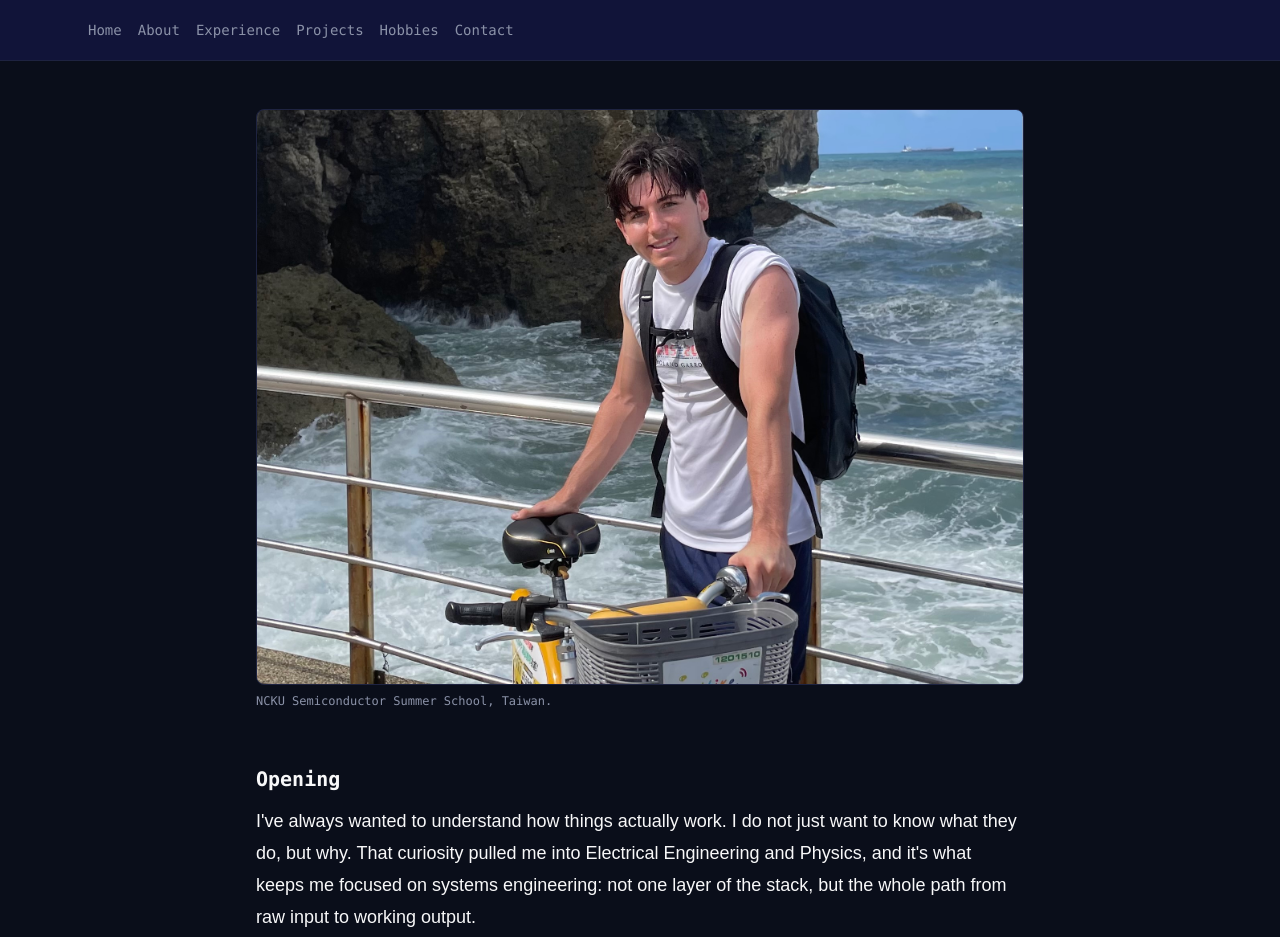
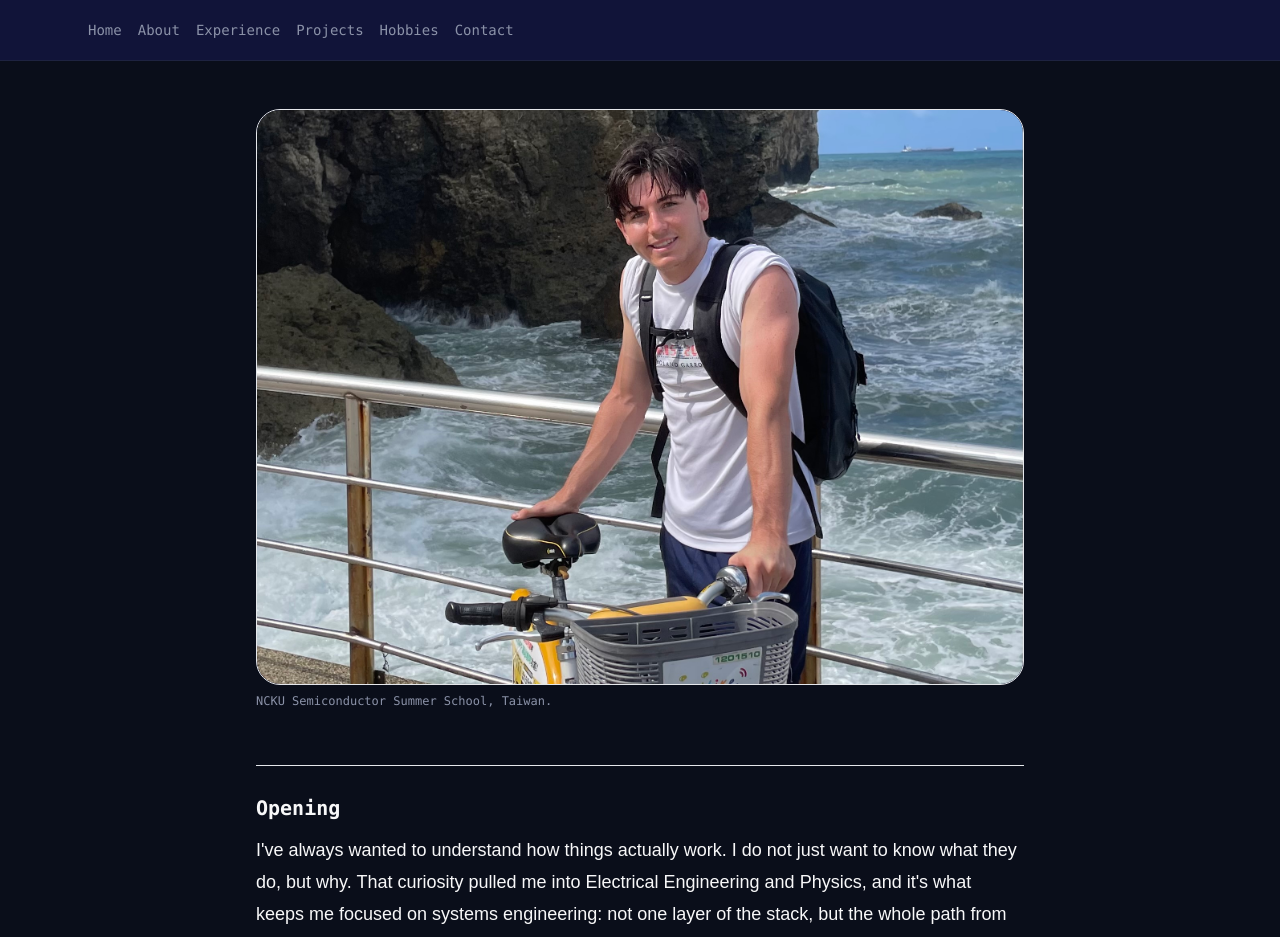
Before and after one commit to Zachary-Levesque/Portfolio, a Next.js app: page /about in a window 1280 px wide. Shown: the top 937 px of the page. Built offline with nearby package versions, Linux system fonts and the light colour scheme.

Commit message:
Update page.tsx

```diff
--- a/app/about/page.tsx
+++ b/app/about/page.tsx
@@ -19,7 +19,7 @@ export default function AboutPage() {
   return (
     <div className="mx-auto max-w-3xl space-y-14">
       <figure>
-        <div className="relative aspect-[4/3] overflow-hidden rounded-lg border border-border bg-surface">
+        <div className="relative aspect-[4/3] overflow-hidden rounded-3xl border border-accent-border bg-surface">
           <Image
             src="/images/taiwan.jpeg"
             alt="Zachary at NCKU Semiconductor Summer School in Taiwan"
@@ -35,9 +35,12 @@ export default function AboutPage() {
       </figure>
 
       <div className="space-y-12">
-        {sections.map((section) => (
-          <section key={section.title} className="space-y-3">
-            <h2 className="font-mono text-xl font-semibold text-foreground">
+        {sections.map((section, index) => (
+          <section
+            key={section.title}
+            className="space-y-3 border-t border-accent-border pt-7"
+          >
+            <h2 className="font-mono text-xl font-semibold text-accent-muted">
               {section.title}
             </h2>
             <p className="text-lg leading-8 text-foreground">{section.body}</p>
```
